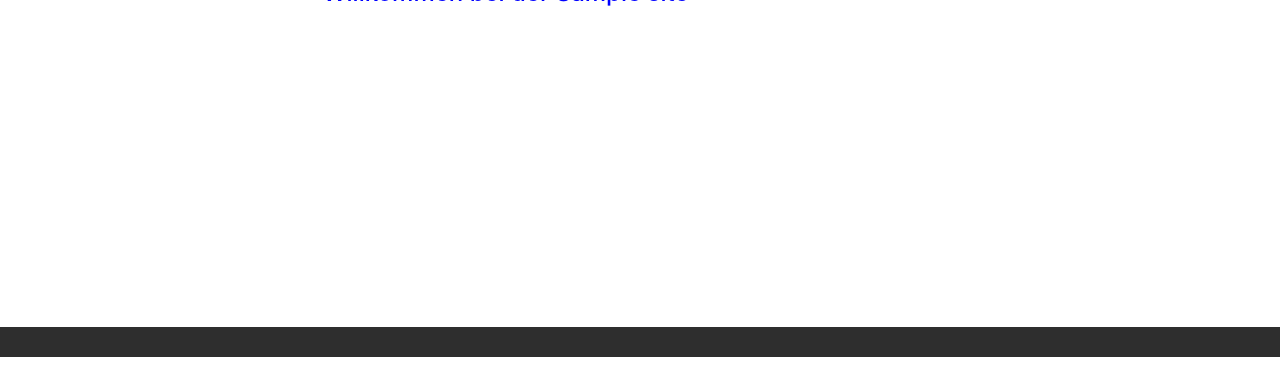
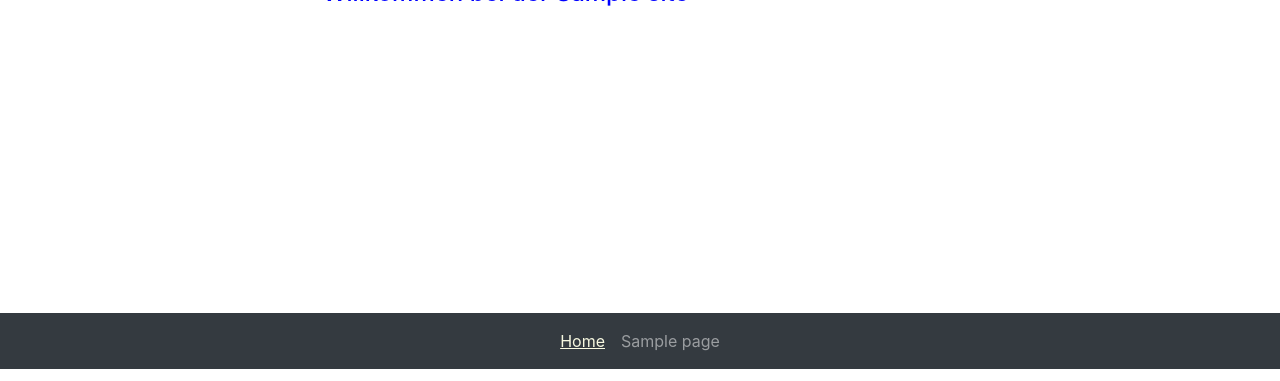
Before and after one commit to MicMun/wordpress_bauvereinigung_naila, a WordPress theme: template themes/micsimplesite/index.php in a window 1280 px wide. Shown: the part 419-800 px from the top of the page. Run offline with PHP 8.4 and a stand-in for WordPress, Linux system fonts and the light colour scheme; the site name, menu and one post (Sample post) are stand-ins, and other content is empty; some libraries are stand-ins or nearby versions.

Commit message:
Fixes colors of menu text.

```diff
--- a/themes/micsimplesite/class-wp-bootstrap-navwalker.php
+++ b/themes/micsimplesite/class-wp-bootstrap-navwalker.php
@@ -186,7 +186,7 @@ if ( ! class_exists( 'WP_Bootstrap_Navwalker' ) ) {
             $atts['data-toggle']   = 'dropdown';
             $atts['aria-haspopup'] = 'true';
             $atts['aria-expanded'] = 'false';
-            $atts['class']         = 'dropdown-toggle nav-link';
+            $atts['class']         = 'dropdown-toggle nav-link text-light';
             $atts['id']            = 'menu-item-dropdown-' . $item->ID;
          } else {
             $atts['href'] = ! empty( $item->url ) ? $item->url : '#';
@@ -194,7 +194,7 @@ if ( ! class_exists( 'WP_Bootstrap_Navwalker' ) ) {
             if ( $depth > 0 ) {
                $atts['class'] = 'dropdown-item';
             } else {
-               $atts['class'] = 'nav-link';
+               $atts['class'] = 'nav-link text-light';
             }
          }
 
--- a/themes/micsimplesite/footer.php
+++ b/themes/micsimplesite/footer.php
@@ -1,7 +1,19 @@
    </div>
    <footer class="footer text-center">
-      <?php if (!function_exists('dynamic_sidebar') || dynamic_sidebar('Footer')) : ?>
-      <?php endif; ?>
+      <nav class="navbar navbar-expand navbar-dark bg-dark">
+         <div class="container">
+            <?php /* Secondary navigation */
+               wp_nav_menu( array(
+                              'theme_location'    => 'secondary',
+                              'depth'             => 1,
+                              'container'         => false,
+                              'menu_class'        => 'navbar-nav mr-auto ml-auto list-inline',
+                              'fallback_cb'       => 'WP_Bootstrap_Navwalker::fallback',
+                              'walker' => new WP_Bootstrap_Navwalker())
+                           );
+            ?>
+         </div>
+      </nav>
    </footer>
 <?php wp_footer(); ?>
 </body>
--- a/themes/micsimplesite/functions.php
+++ b/themes/micsimplesite/functions.php
@@ -45,19 +45,12 @@ if (function_exists('register_sidebar')) {
                           'after_widget' => '</div>',
                           'before_title' => '<h4>',
                           'after_title' => '</h4>'));
-
-   register_sidebar(array('name' => 'Footer',
-                          'id' => 'footer',
-                          'description' => '',
-                          'before_widget' => '',
-                          'after_widget' => '',
-                          'before_title' => '<h4>',
-                          'after_title' => '</h4>'));
 }
 
 function pwwp_micsimplesite_setup() {
    register_nav_menus(  array(
-                        'primary' => __('Primary Navigation', 'micsimplesite')
+                        'primary' => __('Primary Navigation', 'micsimplesite'),
+                        'secondary' => __('Secondary Navigation', 'micsimplesite')
                         )
                      );
    add_theme_support('custom-logo', array( 'height' => 80,
--- a/themes/micsimplesite/header.php
+++ b/themes/micsimplesite/header.php
@@ -16,7 +16,8 @@
 <?php wp_head() ?>
 </head>
 <body>
-   <nav class="navbar navbar-expand-lg navbar-dark">
+   <header class="header">
+      <nav class="navbar navbar-expand-lg navbar-dark bg-dark">
          <div class="container">
             <a class="navbar-brand" href="<?php bloginfo('url'); ?>"
                aria-label="<?php bloginfo('name'); ?>">
@@ -51,5 +52,6 @@
             </div>
          </div>
       </nav>
+   </header>
 
    <div class="container">
--- a/themes/micsimplesite/style.css
+++ b/themes/micsimplesite/style.css
@@ -4,11 +4,11 @@
  * Description:     Theme für statische Seite einer Baugenossenschaft
  * Author:          Michael Munzert
  * Author URI:      https://github.com/MicMun
- * Version:         1.0.0
+ * Version:         1.1.0
 */
 
 html {
-  height: 97%;
+  height: 94%;
   box-sizing: border-box;
 }
 
@@ -24,10 +24,6 @@ body {
   min-height: 100%;
 }
 
-.navbar-dark {
-   background-color: #2E2E2E;
-}
-
 .row {
    padding-bottom: 30px;
 }
@@ -38,13 +34,12 @@ body {
    bottom: 0;
    left: 0;
    width: 100%;
-   height: 30px;
-   background-color: #2E2E2E;
+   height: 20px !important;
 }
 
-.footer a {
-   color: #969696;
-   margin-right: 10px;
+.navbar-nav li.active > a {
+   color: #F7F8E0 !important;
+   text-decoration: underline;
 }
 
 h1, h2, h3, h4 {
```
Lines whose indentation alone changed are shown as unchanged.
